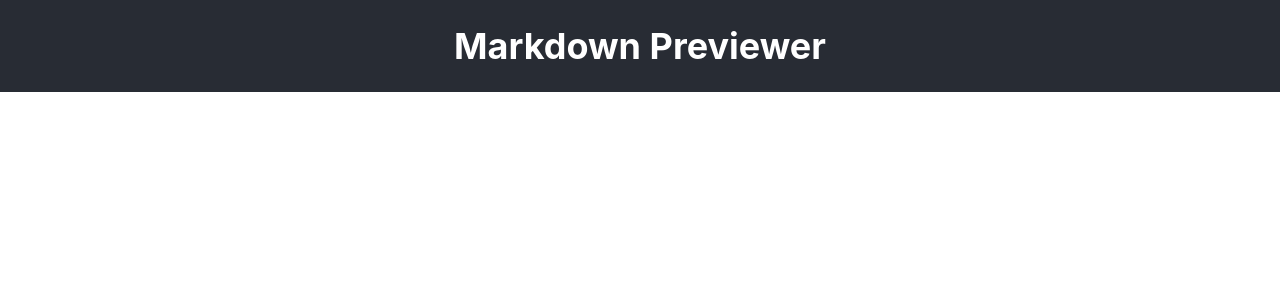
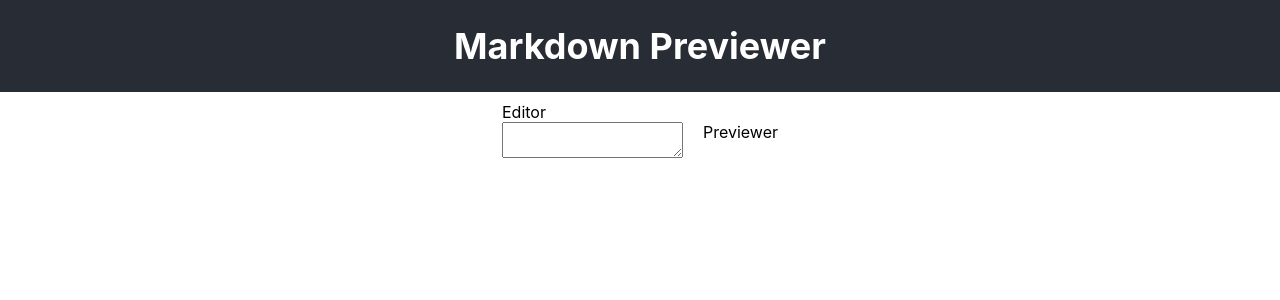
Before and after one commit to StevanFreeborn/freecodecamp-markdown-previewer, a React (Create React App) app: page / in a window 1280 px wide. Shown: the top 300 px of the page. Built offline with nearby package versions, Linux system fonts and the light colour scheme.

Commit message:
Create editor, previewer, and toolbar components;

```diff
--- a/package.json
+++ b/package.json
@@ -11,6 +11,7 @@
     "react": "^17.0.2",
     "react-dom": "^17.0.2",
     "react-scripts": "5.0.0",
+    "redux-thunk": "^2.4.1",
     "sass-loader": "^12.6.0",
     "style-loader": "^3.3.1",
     "web-vitals": "^2.1.4"
--- a/src/App.js
+++ /dev/null
@@ -1,13 +0,0 @@
-import './App.scss';
-
-function App() {
-  return (
-    <div className="App">
-      <header className="App-header">
-      <h1>Markdown Previewer</h1>
-      </header>
-    </div>
-  );
-}
-
-export default App;
--- a/src/App.scss
+++ /dev/null
@@ -1,13 +0,0 @@
-.App {
-  text-align: center;
-}
-
-.App-header {
-  background-color: #282c34;
-  display: flex;
-  flex-direction: column;
-  align-items: center;
-  justify-content: center;
-  font-size: calc(10px + 1vmin);
-  color: white;
-}
--- /dev/null
+++ b/src/components/App.js
@@ -0,0 +1,42 @@
+import { render } from '@testing-library/react';
+import React from 'react';
+import '../styles/App.scss';
+import Editor from './Editor';
+import Previewer from './Previewer';
+import Toolbar from './Toolbar';
+
+class App extends React.Component {
+  constructor(props) {
+    super(props);
+  }
+
+  render() {
+    return (
+      <div>
+      <header className="app-header">
+      <h1>Markdown Previewer</h1>
+      </header>
+      <div className="editor-previewer-wrapper">
+        <div class="editor-wrapper">
+          <Toolbar
+            titleText="Editor"
+          >
+          </Toolbar>
+          <Editor>
+          </Editor>
+        </div>
+        <div className="previewer-wrapper">
+          <Toolbar
+            titleText="Previewer"
+          >
+          </Toolbar>
+          <Previewer>
+          </Previewer>
+        </div>
+      </div>
+    </div>
+    );
+  }
+}
+
+export default App;
--- /dev/null
+++ b/src/components/Editor.js
@@ -0,0 +1,19 @@
+import React from "react";
+
+class Editor extends React.Component {
+    constructor(props) {
+        super(props);
+    }
+
+    render() {
+        return (
+            <div className="editor">
+                <textarea
+                    id="editor-text-area"
+                />
+            </div>
+        );
+    }
+}
+
+export default Editor;
--- /dev/null
+++ b/src/components/Previewer.js
@@ -0,0 +1,19 @@
+import React from "react";
+
+class Previewer extends React.Component {
+    constructor(props) {
+        super(props);
+    }
+
+    render() {
+        return (
+            <div
+                id="previewer"
+                className="previewer"
+            >
+            </div>
+        );
+    }
+}
+
+export default Previewer;
--- /dev/null
+++ b/src/components/Toolbar.js
@@ -0,0 +1,17 @@
+import React from "react";
+
+class Toolbar extends React.Component {
+    constructor(props) {
+        super(props);
+    }
+
+    render() {
+        return (
+            <div className="toolbar">
+                {this.props.titleText}
+            </div>
+        );
+    }
+}
+
+export default Toolbar;
--- a/src/index.js
+++ b/src/index.js
@@ -1,7 +1,7 @@
 import React from 'react';
 import ReactDOM from 'react-dom';
-import './index.scss';
-import App from './App';
+import './styles/index.scss';
+import App from './components/App.js';
 import reportWebVitals from './reportWebVitals';
 
 ReactDOM.render(
--- /dev/null
+++ b/src/styles/App.scss
@@ -0,0 +1,23 @@
+.app-header {
+  background-color: #282c34;
+  display: flex;
+  flex-direction: column;
+  align-items: center;
+  justify-content: center;
+  font-size: calc(10px + 1vmin);
+  color: white;
+}
+
+.editor-previewer-wrapper {
+  display: flex;
+  flex-direction: row;
+  align-items: center;
+  justify-content: center;
+
+  .previewer-wrapper {
+    margin: 10px;
+  }
+  .editor-wrapper {
+    margin: 10px;
+  }
+}
```
Also changed, not shown: src/styles/index.scss (renamed from src/index.scss), 1 other file (tests, documents, lock files or other folders).
